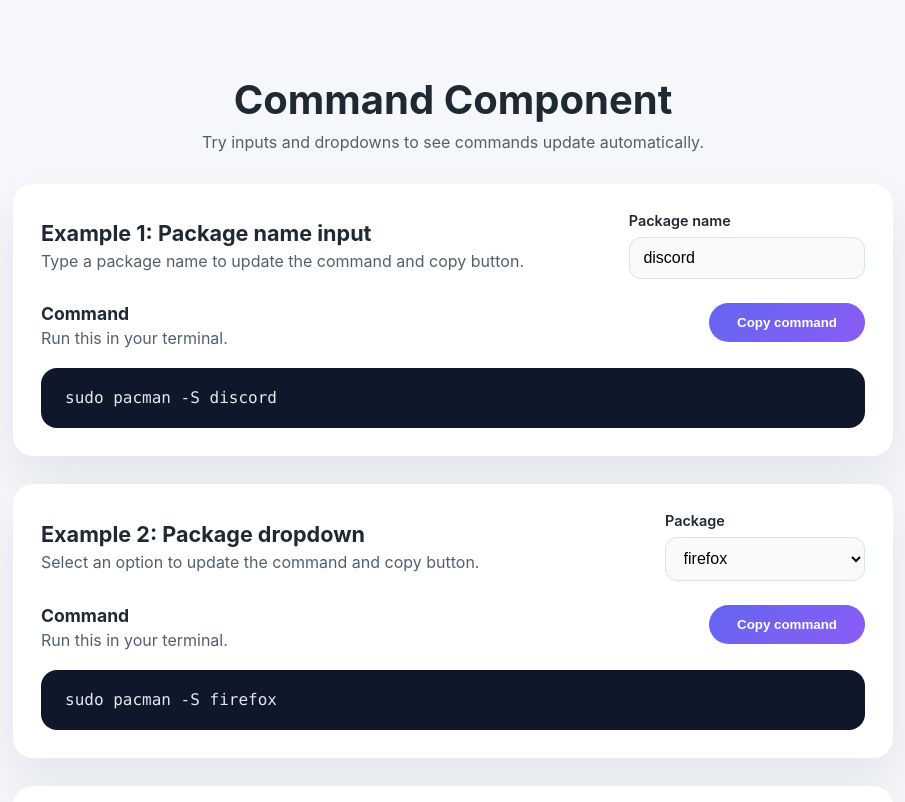
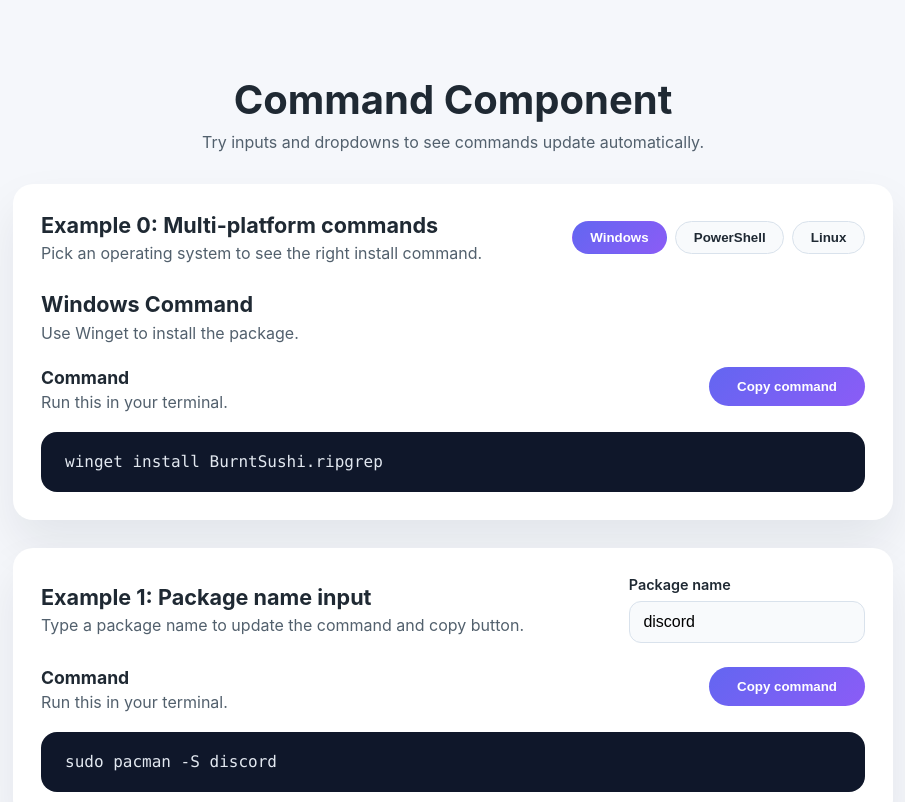
Before and after one commit to NotReallyAnonymous/reactjs-help-tool, a React (Vite) app: page / in a window 1280 px wide. Shown: the top 802 px of the page, without its empty margins (187-1092 px from the left). Built offline with nearby package versions, Linux system fonts and the light colour scheme.

Commit message:
Add command tabs grouping

```diff
--- a/src/App.css
+++ b/src/App.css
@@ -46,6 +46,12 @@
   gap: 1.5rem;
 }
 
+.command-panel {
+  display: flex;
+  flex-direction: column;
+  gap: 1.5rem;
+}
+
 .example-header {
   display: flex;
   flex-direction: column;
@@ -66,6 +72,47 @@
   display: flex;
   flex-direction: column;
   gap: 1rem;
+}
+
+.command-tabs {
+  gap: 1.75rem;
+}
+
+.command-tabs__header {
+  gap: 1.5rem;
+}
+
+.command-tabs__list {
+  display: flex;
+  flex-wrap: wrap;
+  gap: 0.5rem;
+}
+
+.command-tabs__tab {
+  border-radius: 999px;
+  border: 1px solid #d9e2ec;
+  background: #f8fafc;
+  color: #1f2933;
+  font-weight: 600;
+  padding: 0.5rem 1.1rem;
+  cursor: pointer;
+  transition: background 0.2s ease, border-color 0.2s ease, color 0.2s ease;
+}
+
+.command-tabs__tab:hover {
+  border-color: #8b5cf6;
+}
+
+.command-tabs__tab.is-active {
+  background: linear-gradient(135deg, #6366f1, #8b5cf6);
+  color: #ffffff;
+  border-color: transparent;
+}
+
+.command-tabs__panel {
+  display: flex;
+  flex-direction: column;
+  gap: 1.5rem;
 }
 
 .field-row {
--- a/src/App.jsx
+++ b/src/App.jsx
@@ -1,5 +1,6 @@
 import { useState } from 'react'
 import Command from './components/Command'
+import CommandTabs from './components/CommandTabs'
 import SelectBox from './components/SelectBox'
 import TextBox from './components/TextBox'
 import './App.css'
@@ -21,6 +22,29 @@ function App() {
       </header>
 
       <main className="app-content">
+        <CommandTabs
+          title="Example 0: Multi-platform commands"
+          description="Pick an operating system to see the right install command."
+        >
+          <Command
+            tabLabel="Windows"
+            title="Windows Command"
+            description="Use Winget to install the package."
+            command="winget install BurntSushi.ripgrep"
+          />
+          <Command
+            tabLabel="PowerShell"
+            title="PowerShell Command"
+            description="Install with PowerShellGet."
+            command="Install-Module -Name ripgrep"
+          />
+          <Command
+            tabLabel="Linux"
+            title="Linux Command"
+            description="Install via apt on Debian-based systems."
+            command="sudo apt install ripgrep"
+          />
+        </CommandTabs>
         <Command
           title="Example 1: Package name input"
           description="Type a package name to update the command and copy button."
--- a/src/components/Command.jsx
+++ b/src/components/Command.jsx
@@ -1,10 +1,25 @@
 import CopyButton from './CopyButton'
 
-function Command({ title, description, command, children }) {
+function Command({
+  title,
+  description,
+  command,
+  children,
+  tabLabel,
+  className,
+  layout = 'card',
+}) {
   const commandText = command ? String(command) : ''
+  const containerClassName = [
+    layout === 'card' ? 'example-card' : 'command-panel',
+    className,
+  ]
+    .filter(Boolean)
+    .join(' ')
+  const Container = layout === 'card' ? 'section' : 'div'
 
   return (
-    <section className="example-card">
+    <Container className={containerClassName} data-tab-label={tabLabel}>
       <div className="example-header">
         <div>
           <h2>{title}</h2>
@@ -24,7 +39,7 @@ function Command({ title, description, command, children }) {
           <code>{commandText}</code>
         </pre>
       </div>
-    </section>
+    </Container>
   )
 }
 
--- /dev/null
+++ b/src/components/CommandTabs.jsx
@@ -0,0 +1,68 @@
+import { Children, cloneElement, isValidElement, useId, useState } from 'react'
+
+function CommandTabs({ title, description, children }) {
+  const tabId = useId()
+  const tabs = Children.toArray(children).filter(Boolean)
+  const [activeIndex, setActiveIndex] = useState(0)
+  const activeTab = tabs[activeIndex]
+
+  const getTabLabel = (child, index) => {
+    if (isValidElement(child)) {
+      return child.props.tabLabel || child.props.title || `Command ${index + 1}`
+    }
+    return `Command ${index + 1}`
+  }
+
+  const renderTabPanel = () => {
+    if (isValidElement(activeTab)) {
+      return cloneElement(activeTab, {
+        layout: 'panel',
+      })
+    }
+    return activeTab
+  }
+
+  return (
+    <section className="example-card command-tabs">
+      <div className="example-header command-tabs__header">
+        <div>
+          <h2>{title}</h2>
+          <p>{description}</p>
+        </div>
+        <div className="command-tabs__list" role="tablist" aria-label={title}>
+          {tabs.map((child, index) => {
+            const label = getTabLabel(child, index)
+            const isActive = index === activeIndex
+            const tabButtonId = `${tabId}-tab-${index}`
+            const panelId = `${tabId}-panel-${index}`
+
+            return (
+              <button
+                key={tabButtonId}
+                id={tabButtonId}
+                type="button"
+                className={`command-tabs__tab${isActive ? ' is-active' : ''}`}
+                role="tab"
+                aria-selected={isActive}
+                aria-controls={panelId}
+                onClick={() => setActiveIndex(index)}
+              >
+                {label}
+              </button>
+            )
+          })}
+        </div>
+      </div>
+      <div
+        id={`${tabId}-panel-${activeIndex}`}
+        className="command-tabs__panel"
+        role="tabpanel"
+        aria-labelledby={`${tabId}-tab-${activeIndex}`}
+      >
+        {renderTabPanel()}
+      </div>
+    </section>
+  )
+}
+
+export default CommandTabs
```
